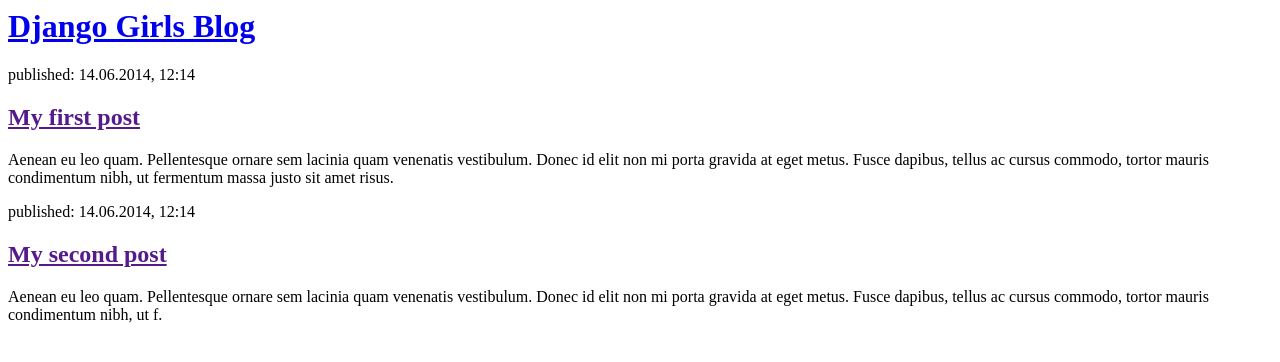
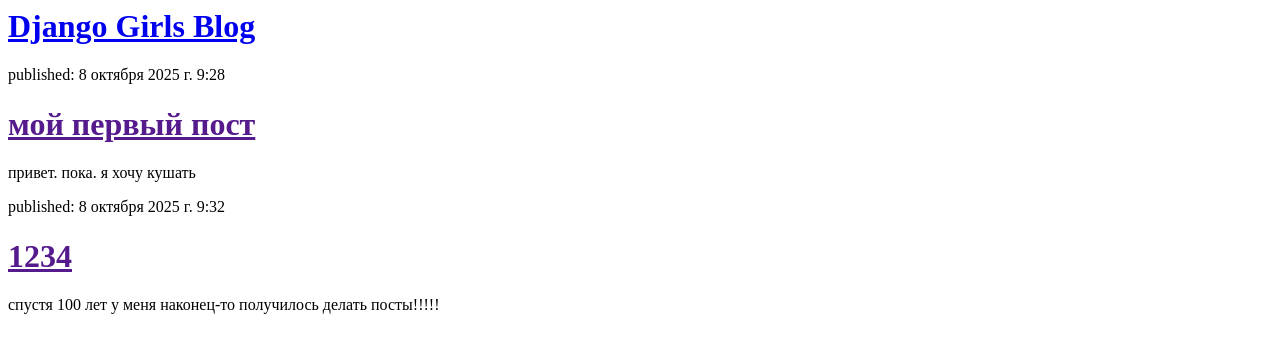
Before and after one commit to Polina21212/my-first-blog, a Django app: page / in a window 1280 px wide. Shown: the top 362 px of the page. Run offline with Django 5.2, Linux system fonts and the light colour scheme; data comes from the database, SQL or seed files in the repository.

Commit message:
Modified templates to display posts from database.

```diff
--- a/blog/models.py
+++ b/blog/models.py
@@ -4,7 +4,7 @@ from django.utils import timezone
 
 
 class Post(models.Model):
-    autor = models.ForeignKey(settings.AUTH_USER_MODEL, on_delete=models.CASCADE)
+    author = models.ForeignKey(settings.AUTH_USER_MODEL, on_delete=models.CASCADE)
     title = models.CharField(max_length=200)
     text = models.TextField()
     created_date = models.DateTimeField(default=timezone.now)
--- a/blog/templates/blog/post_list.html
+++ b/blog/templates/blog/post_list.html
@@ -6,17 +6,12 @@
         <div>
             <h1><a href="/">Django Girls Blog</a></h1>
         </div>
-
-        <div>
-            <p>published: 14.06.2014, 12:14</p>
-            <h2><a href="">My first post</a></h2>
-            <p>Aenean eu leo quam. Pellentesque ornare sem lacinia quam venenatis vestibulum. Donec id elit non mi porta gravida at eget metus. Fusce dapibus, tellus ac cursus commodo, tortor mauris condimentum nibh, ut fermentum massa justo sit amet risus.</p>
-        </div>
-
-        <div>
-            <p>published: 14.06.2014, 12:14</p>
-            <h2><a href="">My second post</a></h2>
-            <p>Aenean eu leo quam. Pellentesque ornare sem lacinia quam venenatis vestibulum. Donec id elit non mi porta gravida at eget metus. Fusce dapibus, tellus ac cursus commodo, tortor mauris condimentum nibh, ut f.</p>
-        </div>
+        {% for post in posts %}
+           <div>
+             <p>published: {{ post.published_date }}</p>
+             <h1><a href="">{{post.title }}</a></h1>
+             <p>{{ post.text|linebreaksbr }}</p>
+           </div>
+        {% endfor %}
     </body>
 </html>
--- a/blog/views.py
+++ b/blog/views.py
@@ -1,7 +1,7 @@
 from django.shortcuts import render
+from django.utils import timezone
+from .models import Post
 
-# Create your views here.
 def post_list(request):
-    return render(request, 'blog/post_list.html',{})
-def post_list(request):
-    return render(request, 'blog/post_list.html',{})
+    posts = Post.objects.filter(published_date__lte=timezone.now()).order_by('published_date')
+    return render(request, 'blog/post_list.html', {'posts': posts})
```
Also changed, not shown: blog/migrations/0002_rename_autor_post_author.py (added), db.sqlite3.
